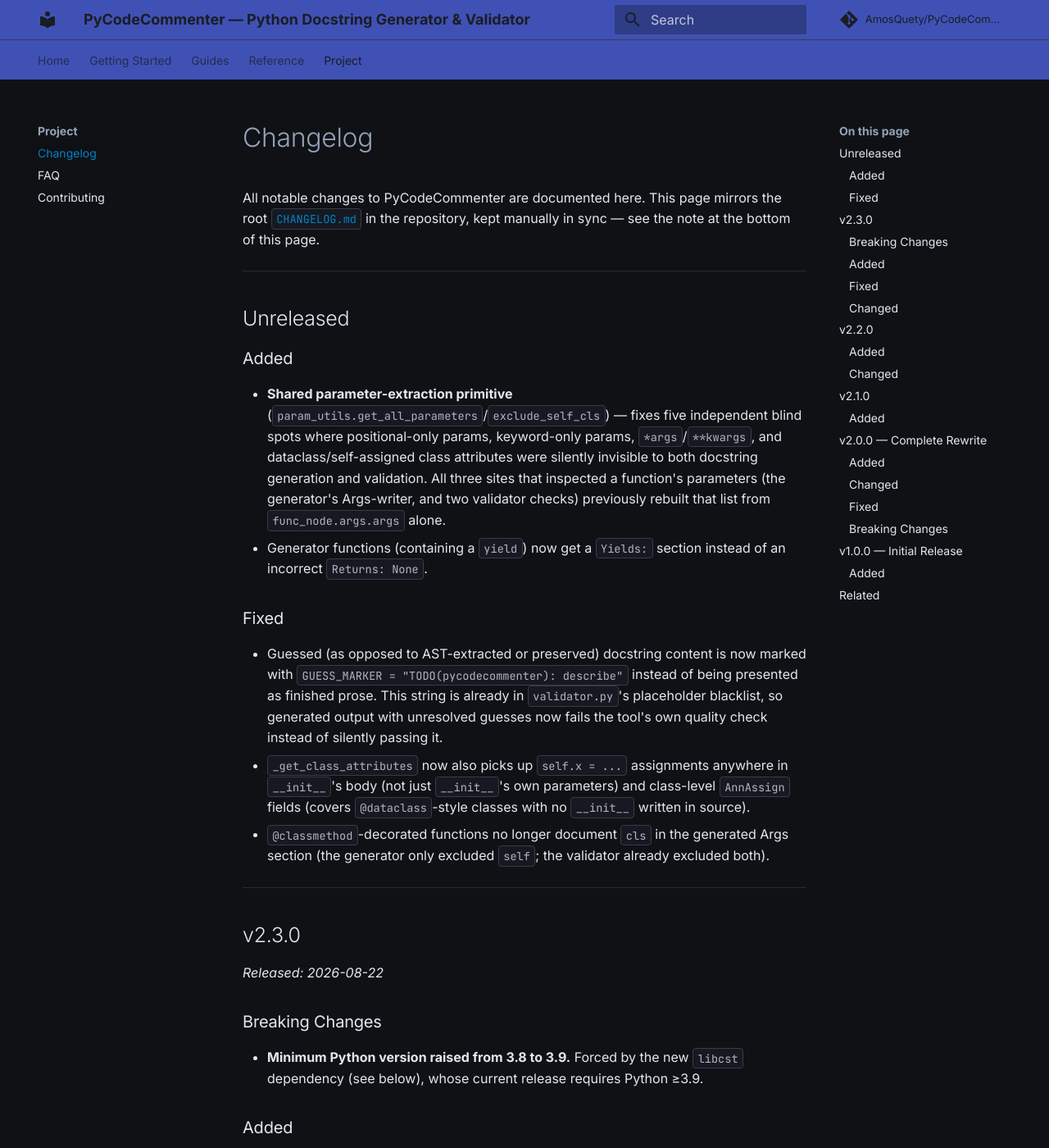
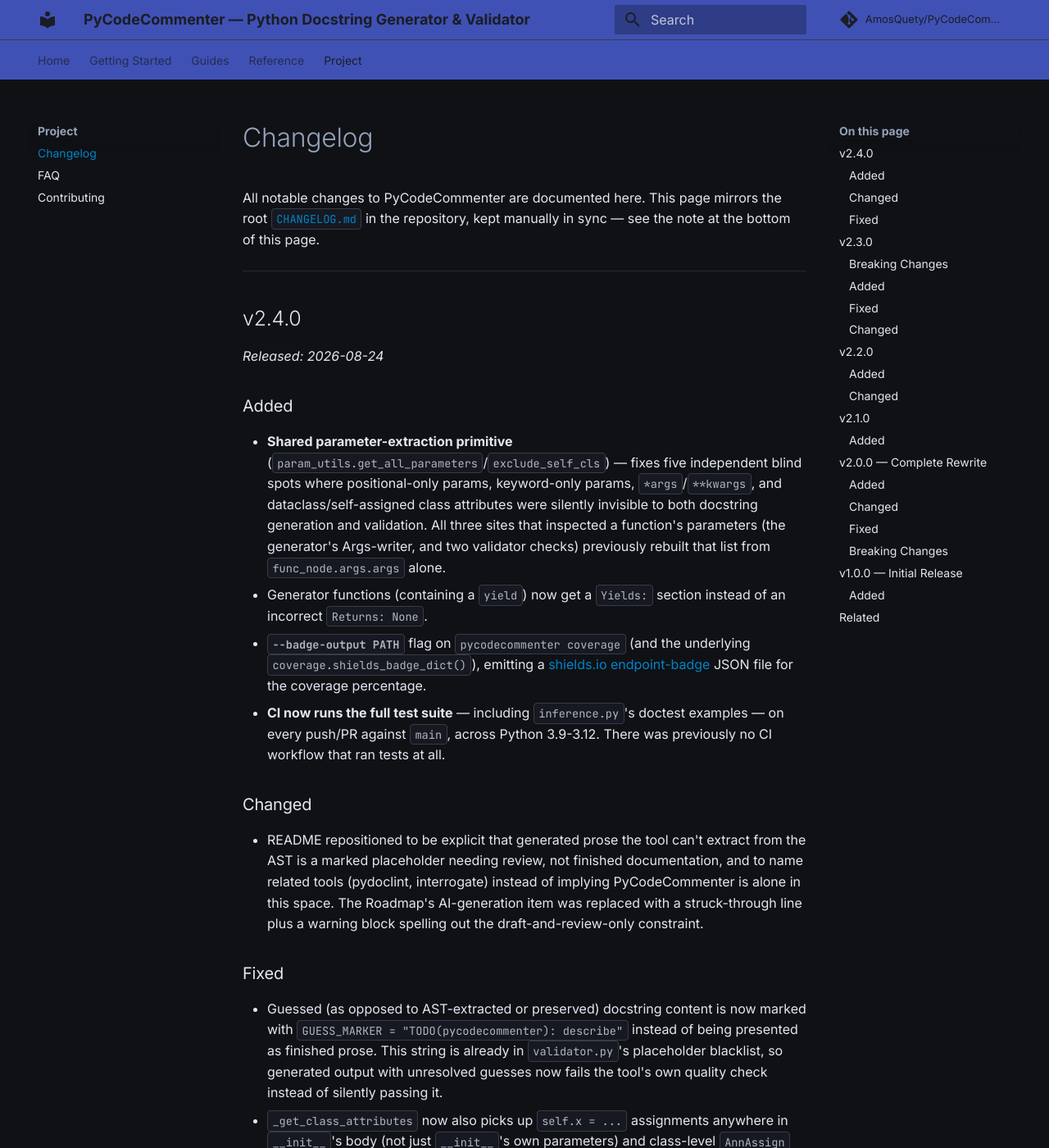
Before and after one commit to AmosQuety/PyCodeCommenter, an MkDocs documentation site: the page built from docs/changelog.md, in a window 1280 px wide and 1400 px high. Shown: the whole window at 82% size. Built offline with MkDocs 1.6.1 and Material for MkDocs 9.7.7, drawn with Linux system fonts in a browser that asks for light colours; comment, search, counter and statistics services are not loaded.

Commit message:
Phase 13: prepare v2.4.0
MINOR bump (v2.3.0 -> v2.4.0) under semver: Phase 7-10 shipped real new
capability (shared parameter-extraction primitive, GUESS_MARKER, doctest CI,
coverage badge, README repositioning) plus one deliberate behavior change
(generated filler text now GUESS_MARKER instead of "Description of the
return value.") -- no breaking API changes.

CHANGELOG.md's "## [Unreleased]" section only documented Phase 7; added the
missing Phase 8-10 entries (--badge-output/shields_badge_dict, the tests.yml
CI workflow, the README honesty pass) before renaming it to
"## [2.4.0] - 2026-08-24", with a fresh empty Unreleased section left above
it. Mirrored the same entry into docs/changelog.md, matching Phase 12's
adapted style for existing entries. Bumped the version string in both places
CLAUDE.md documents as needing manual sync (pyproject.toml,
PyCodeCommenter/__init__.py), keeping the existing "v" prefix convention.

No runtime behavior changes -- pytest . still 77/77, mkdocs build --strict
still clean.

```diff
--- a/CHANGELOG.md
+++ b/CHANGELOG.md
@@ -4,6 +4,8 @@
 Format follows [Keep a Changelog](https://keepachangelog.com/en/1.0.0/).
 
 ## [Unreleased]
+
+## [2.4.0] - 2026-08-24
 
 ### Added
 - New shared `PyCodeCommenter/param_utils.py` primitive
@@ -15,6 +17,21 @@
   checks) previously rebuilt that list from `func_node.args.args` alone.
 - Generator functions (containing a `yield`) now get a `Yields:` section
   instead of an incorrect `Returns: None`.
+- `--badge-output PATH` flag on `pycodecommenter coverage` (and the
+  underlying `coverage.shields_badge_dict()`), emitting a shields.io
+  endpoint-badge JSON file for the coverage percentage.
+- CI now runs the full test suite, including `inference.py`'s doctest
+  examples, on every push/PR against `main`
+  (`.github/workflows/tests.yml`, new; matrix over Python 3.9-3.12).
+
+### Changed
+- README repositioned to be explicit that generated prose the tool can't
+  extract from the AST is a marked placeholder needing review, not finished
+  documentation, and to name related tools (pydoclint, interrogate) instead
+  of implying PyCodeCommenter is alone in this space. The Roadmap's
+  AI-generation item was replaced with a struck-through line plus a warning
+  block spelling out the draft-and-review-only constraint, so it can't be
+  misread as an open, unclaimed feature.
 
 ### Fixed
 - Guessed (as opposed to AST-extracted or preserved) docstring content is now
--- a/PyCodeCommenter/__init__.py
+++ b/PyCodeCommenter/__init__.py
@@ -11,7 +11,7 @@
 from .type_analyzer import TypeAnalyzer
 from .docstring_parser import DocstringParser
 
-__version__ = "v2.3.0"
+__version__ = "v2.4.0"
 
 
 __all__ = [
--- a/docs/changelog.md
+++ b/docs/changelog.md
@@ -7,12 +7,20 @@
 
 ---
 
-## Unreleased
+## v2.4.0
+
+*Released: 2026-08-24*
 
 ### Added
 
 - **Shared parameter-extraction primitive** (`param_utils.get_all_parameters`/`exclude_self_cls`) — fixes five independent blind spots where positional-only params, keyword-only params, `*args`/`**kwargs`, and dataclass/self-assigned class attributes were silently invisible to both docstring generation and validation. All three sites that inspected a function's parameters (the generator's Args-writer, and two validator checks) previously rebuilt that list from `func_node.args.args` alone.
 - Generator functions (containing a `yield`) now get a `Yields:` section instead of an incorrect `Returns: None`.
+- **`--badge-output PATH`** flag on `pycodecommenter coverage` (and the underlying `coverage.shields_badge_dict()`), emitting a [shields.io endpoint-badge](https://shields.io/badges/endpoint-badge) JSON file for the coverage percentage.
+- **CI now runs the full test suite** — including `inference.py`'s doctest examples — on every push/PR against `main`, across Python 3.9-3.12. There was previously no CI workflow that ran tests at all.
+
+### Changed
+
+- README repositioned to be explicit that generated prose the tool can't extract from the AST is a marked placeholder needing review, not finished documentation, and to name related tools (pydoclint, interrogate) instead of implying PyCodeCommenter is alone in this space. The Roadmap's AI-generation item was replaced with a struck-through line plus a warning block spelling out the draft-and-review-only constraint.
 
 ### Fixed
 
--- a/pyproject.toml
+++ b/pyproject.toml
@@ -4,7 +4,7 @@
 
 [project]
 name = "pycodecommenter"
-version = "v2.3.0"
+version = "v2.4.0"
 
 description = "Automatically generate, validate, and measure Google-style Python docstrings. Deterministic AST-based docstring generator and validator with CI/CD integration, coverage reporting, and JSON output."
 readme = "README.md"
```
